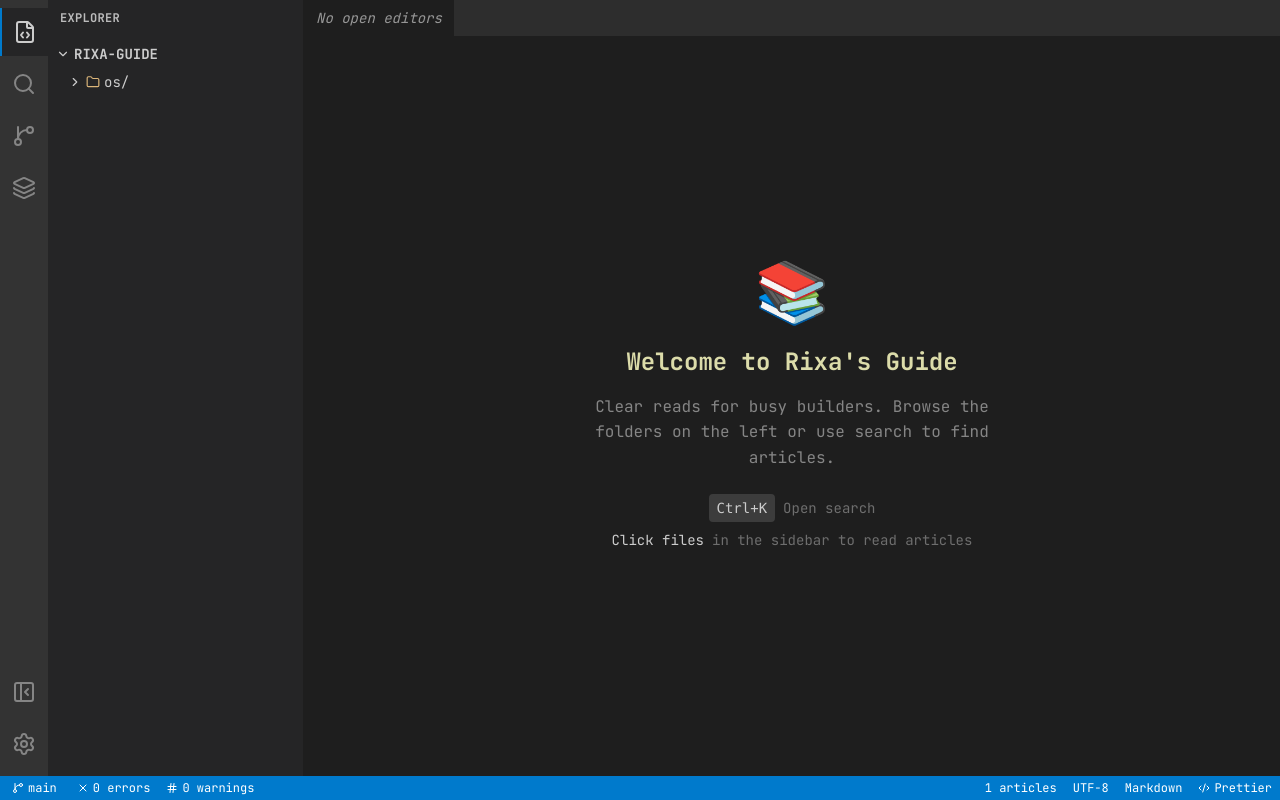
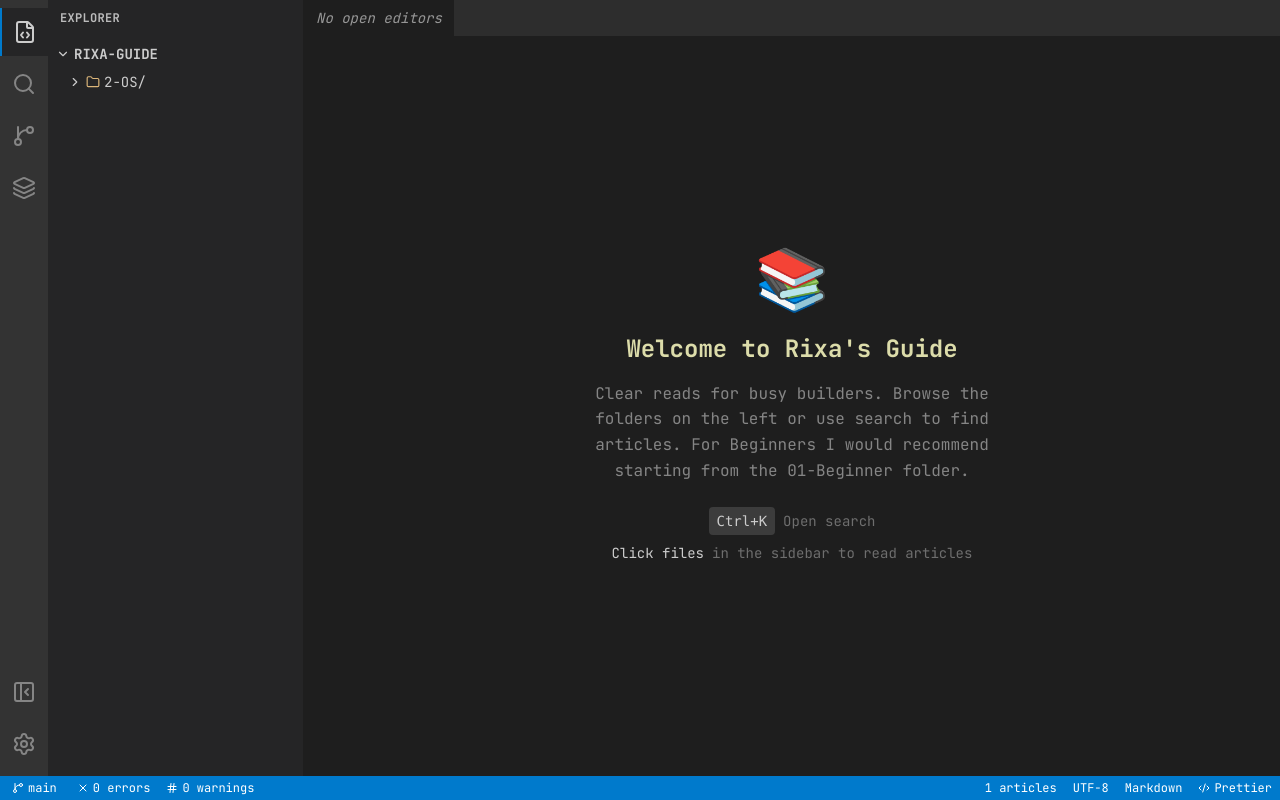
Before and after one commit to RIZAmohammadkhan/Blog, a React (Vite) app: page / in a window 1280 px wide. Built offline with nearby package versions, Linux system fonts and the light colour scheme.

Commit message:
refactored folders

```diff
--- a/src/App.tsx
+++ b/src/App.tsx
@@ -41,6 +41,7 @@ function WelcomeContent() {
         <h1 className="text-2xl font-bold text-[#dcdcaa] mb-4">Welcome to Rixa's Guide</h1>
         <p className="text-[#858585] mb-6">
           Clear reads for busy builders. Browse the folders on the left or use search to find articles.
+          For Beginners I would recommend starting from the 01-Beginner folder.
         </p>
         <div className="flex flex-col gap-2 text-sm text-[#6e6e6e]">
           <div className="flex items-center justify-center gap-2">
```
Also changed, not shown: src/articles/2-OS/windows.md (renamed from src/articles/os/windows.md).
